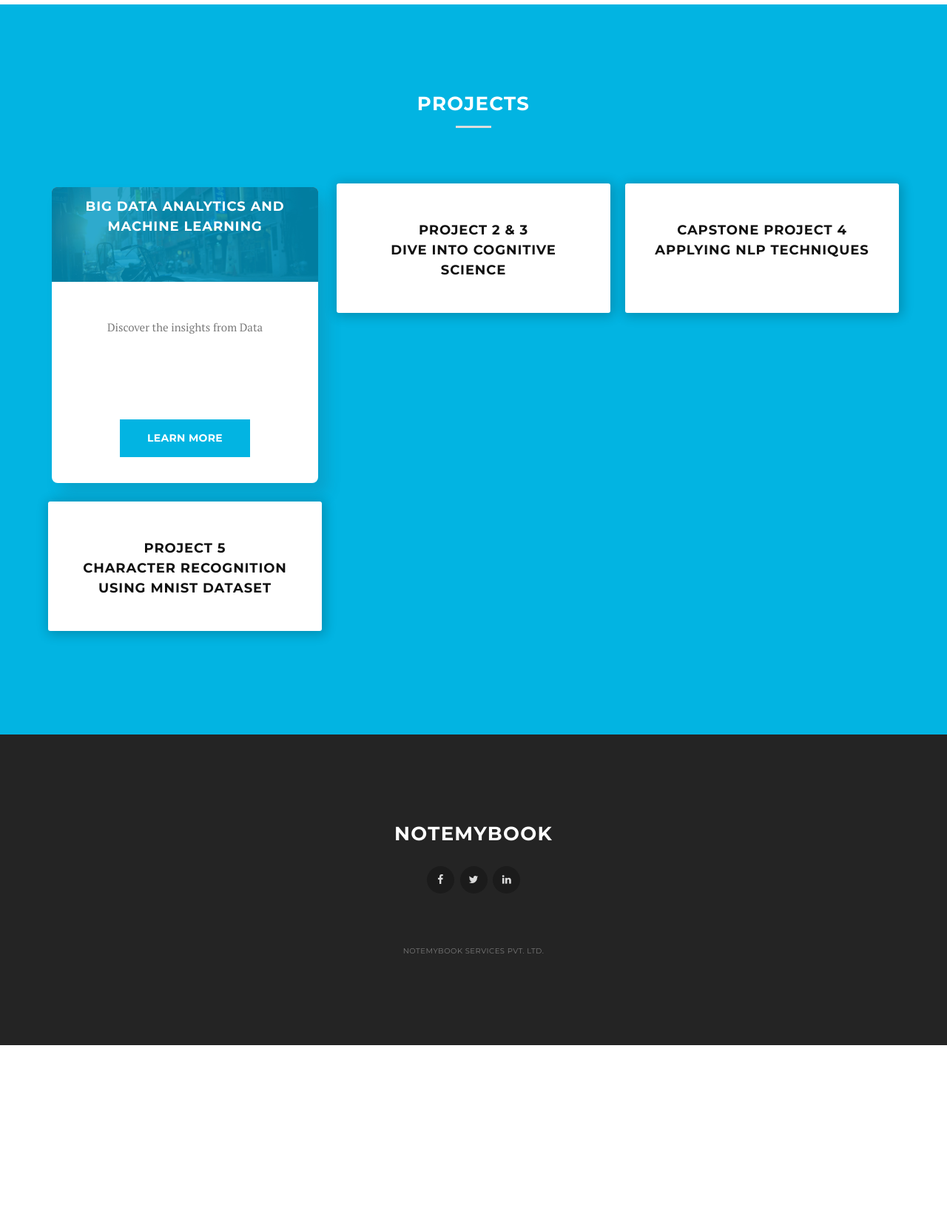
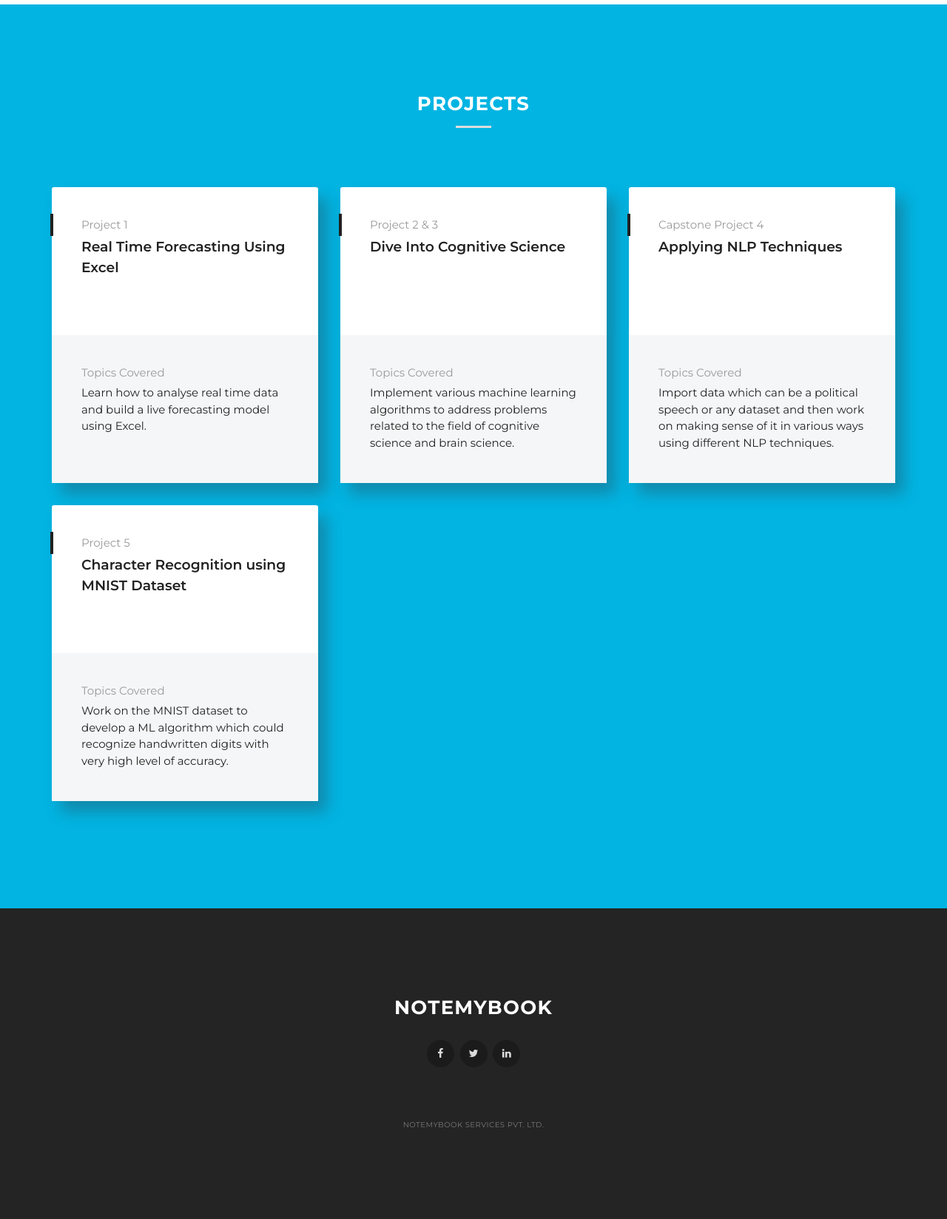
Before and after one commit to jawadsh123/Surge, a PHP site: page /Surge/courses/big-data/index.php in a window 1280 px wide. Shown: the part 3423-5071 px from the top of the page at 74% size. Before the commit the page ends 4836 px from the top, so only its background shows below. Run offline with PHP 8.4, Linux system fonts and the light colour scheme.

Commit message:
project styles

```diff
--- a/Surge/courses/big-data/index.php
+++ b/Surge/courses/big-data/index.php
@@ -10,7 +10,7 @@
   <meta name="description" content="">
 
   <!-- Google Fonts -->
-  <link href='http://fonts.googleapis.com/css?family=Montserrat:400,700%7CPT+Serif:400,700,400italic' rel='stylesheet'>
+  <link href='http://fonts.googleapis.com/css?family=Montserrat:400,600,700%7CPT+Serif:400,700,400italic' rel='stylesheet'>
 
   <!-- Css -->
   <link rel="stylesheet" href="../../css/bootstrap.min.css" />
@@ -398,22 +398,18 @@
             <div class="col-md-4 project-col">
 
                <a href="#" data-toggle="modal" data-target="#CP1">
-                <div class="course-col wow fadeInUp course-big-data" data-wow-duration="1s" data-wow-delay="0.1s">
-                    <div class="course-title">
-                      <div class="course-title--overlay"></div>
-                      <h3>Big Data Analytics and Machine Learning</h3>
+                <div class="detail-box course-col pad-top-40">
+                  <div class="detail-title block-quote pad-left-40 pad-right-40">
+                    <div class="">Project 1</div>
                   </div>
-
-                    <div class="course-features">
-                      <ul>
-                        <li>Discover the insights from Data</li>
-                      </ul>
+                  <div class="project-title pad-left-40 pad-right-40 pad-top-5">
+                    <div>Real Time Forecasting Using Excel</div>
                   </div>
-
-                    <div class="course-button">
-                      <a href="courses/big-data/index.php">
-                        <div class="btn btn-lg btn-color">Learn More</div>
-                      </a>
+                  <div class="project-desc pad-top-40">
+                    <div class="detail-title pad-left-40 pad-right-40">
+                      <div class="">Topics Covered</div>
+                    </div>
+                    <div class="short-summary pad-left-40 pad-right-40 pad-top-5">Learn how to analyse real time data and build a live forecasting model using Excel.</div>
                   </div>
                 </div>
                </a>
@@ -437,9 +433,18 @@
             <div class="col-md-4 project-col">
 
                 <a href="#" data-toggle="modal" data-target="#CP2">
-                <div class="detail-box">
-                  <div class="detail-title">
-                    <h3 class="text-center">Project 2 & 3 <br>Dive into Cognitive Science</h3>
+                  <div class="detail-box course-col pad-top-40">
+                    <div class="detail-title block-quote pad-left-40 pad-right-40">
+                      <div class="">Project 2 & 3</div>
+                    </div>
+                    <div class="project-title pad-left-40 pad-right-40 pad-top-5">
+                      <div>Dive Into Cognitive Science</div>
+                    </div>
+                    <div class="project-desc pad-top-40">
+                      <div class="detail-title pad-left-40 pad-right-40">
+                        <div class="">Topics Covered</div>
+                      </div>
+                      <div class="short-summary pad-left-40 pad-right-40 pad-top-5"> Implement various machine learning algorithms to address problems related to the field of cognitive science and brain science.</div>
                     </div>
                   </div>
                 </a>
@@ -463,9 +468,18 @@
             <div class="col-md-4 project-col">
 
                 <a href="#" data-toggle="modal" data-target="#CP4">
-                <div class="detail-box">
-                  <div class="detail-title">
-                    <h3 class="text-center">Capstone Project 4<br> Applying NLP Techniques</h3>
+                  <div class="detail-box course-col pad-top-40">
+                    <div class="detail-title block-quote pad-left-40 pad-right-40">
+                      <div class="">Capstone Project 4</div>
+                    </div>
+                    <div class="project-title pad-left-40 pad-right-40 pad-top-5">
+                      <div>Applying NLP Techniques</div>
+                    </div>
+                    <div class="project-desc pad-top-40">
+                      <div class="detail-title pad-left-40 pad-right-40">
+                        <div class="">Topics Covered</div>
+                      </div>
+                      <div class="short-summary pad-left-40 pad-right-40 pad-top-5">Import data which can be a political speech or any dataset and then work on making sense of it in various ways using different NLP techniques.</div>
                     </div>
                   </div>
                 </a>
@@ -489,9 +503,18 @@
             <div class="col-md-4 project-col">
 
                 <a href="#" data-toggle="modal" data-target="#CP5">
-                <div class="detail-box">
-                  <div class="detail-title">
-                    <h3 class="text-center">Project 5<br> Character Recognition using MNIST Dataset</h3>
+                  <div class="detail-box course-col pad-top-40">
+                    <div class="detail-title block-quote pad-left-40 pad-right-40">
+                      <div class="">Project 5</div>
+                    </div>
+                    <div class="project-title pad-left-40 pad-right-40 pad-top-5">
+                      <div>Character Recognition using MNIST Dataset</div>
+                    </div>
+                    <div class="project-desc pad-top-40">
+                      <div class="detail-title pad-left-40 pad-right-40">
+                        <div class="">Topics Covered</div>
+                      </div>
+                      <div class="short-summary pad-left-40 pad-right-40 pad-top-5">Work on the MNIST dataset to develop a ML algorithm which could recognize handwritten digits with very high level of accuracy.</div>
                     </div>
                   </div>
                 </a>
--- a/Surge/css/style.css
+++ b/Surge/css/style.css
@@ -72,6 +72,22 @@
 
 .last {
   margin-bottom: 0 !important;
+}
+
+.pad-left-40{
+  padding-left: 40px;
+}
+
+.pad-top-40{
+  padding-top: 40px;
+}
+
+.pad-right-40{
+  padding-right: 40px;
+}
+
+.pad-top-5{
+  padding-top: 5px;
 }
 
 ::-moz-selection {
@@ -1614,12 +1630,60 @@ p {
 }
 
 .detail-box {
-  padding: 40px;
+  position: relative;
+  min-height: 400px;
   background-color: #fff;
   border-radius: 3px;
-    -webkit-box-shadow: 2px 2px 15px 3px rgba(0,0,0,0.2);
-    -moz-box-shadow: 2px 2px 15px 3px rgba(0,0,0,0.2);
-    box-shadow: 2px 2px 15px 3px rgba(0,0,0,0.2);
+    -webkit-box-shadow: 12px 15px 20px 0 rgba(46,61,73,.35);
+    -moz-box-shadow: 12px 15px 20px 0 rgba(46,61,73,.35);
+    box-shadow: 12px 15px 20px 0 rgba(46,61,73,.35);
+}
+
+.detail-box:hover{
+  box-shadow: 0 0.3125em 0.5em 0 rgba(46,61,73,.25);
+  transform: translateY(0.15em);
+}
+
+.detail-title{
+  position: relative;
+  text-align: left;
+  font-family: "Montserrat", sans-serif;
+  color: #9a9a9a;
+}
+
+.detail-title.block-quote::before{
+  content: "";
+  position: absolute;
+  left: -0.15em;
+  top: 50%;
+  transform: translateY(-50%);
+  width: 0.3em;
+  height: 2em;
+  background-color: #212121;
+}
+
+.project-title{
+  font-family: "Montserrat", sans-serif;
+  font-size: 1.1em;
+  text-align: left;
+  font-weight: 600;
+  color: #212121;
+  font-size: 1.25em;
+}
+
+.project-desc{
+  position: absolute;
+  bottom: 0;
+  left: 0;
+  right: 0;
+  height: 50%;
+  background-color: #f5f6f7;
+}
+
+.short-summary{
+  text-align: left;
+  font-family: "Montserrat", sans-serif;
+  color: #212121;
 }
 
 .project-col .learn-more {
```
Lines whose indentation alone changed are shown as unchanged.
